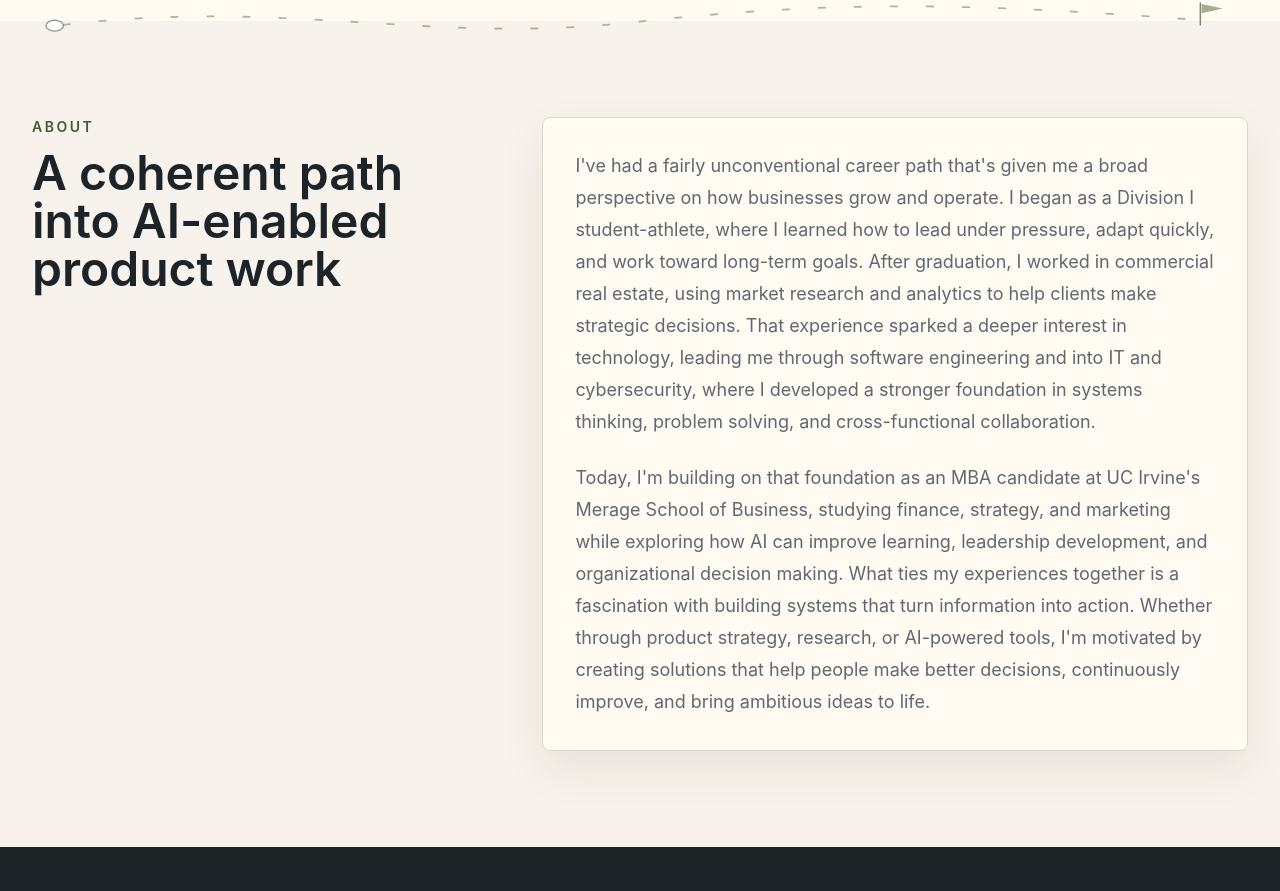
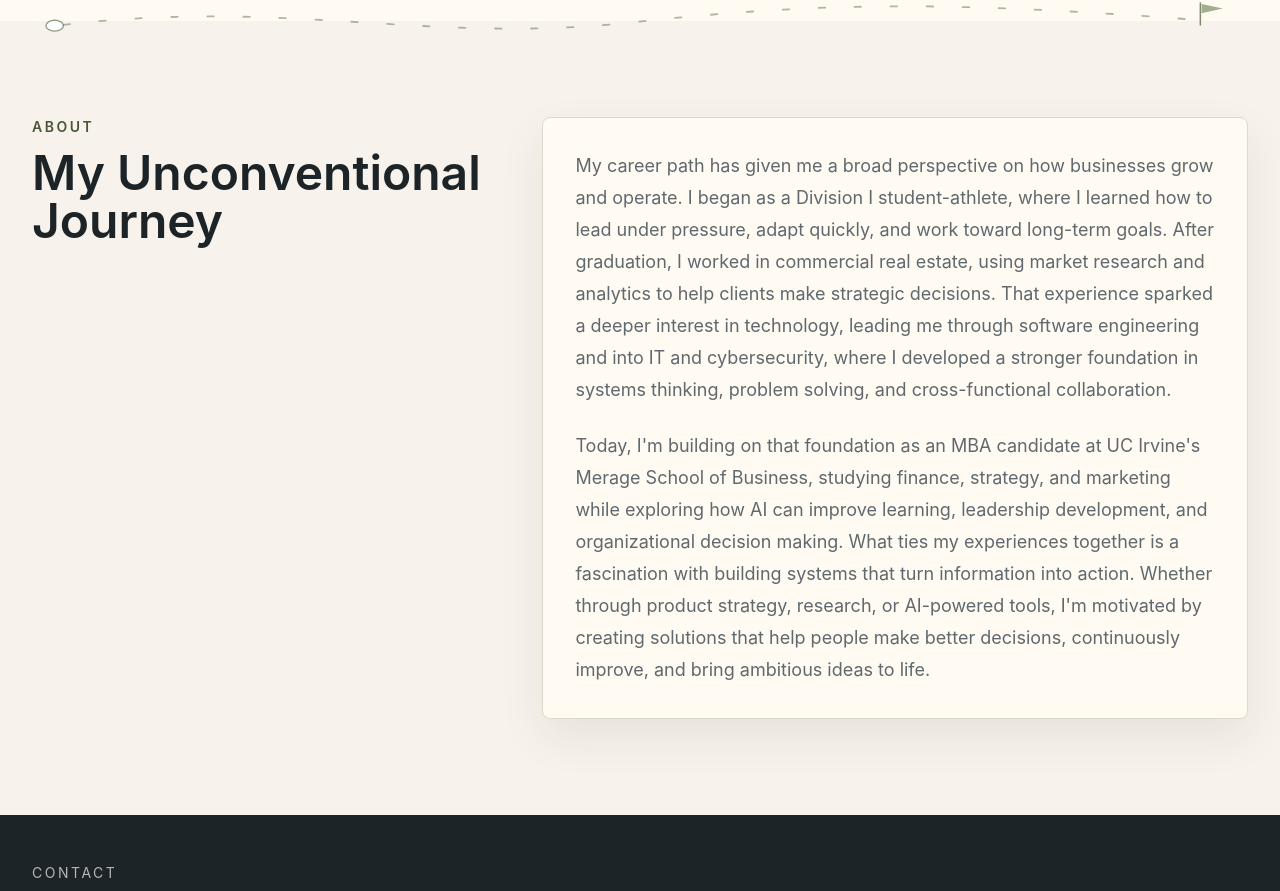
Before and after one commit to jb3k/jb3k.github.io, a React (Vite) app: page / in a window 1280 px wide. Shown: the part 6946-7837 px from the top of the page. Built offline with nearby package versions, Linux system fonts and the light colour scheme.

Commit message:
updated some wording

```diff
--- a/src/components/About.jsx
+++ b/src/components/About.jsx
@@ -5,7 +5,7 @@ export default function About() {
   return (
     <section id="about" className="section-pad">
       <div className="mx-auto grid max-w-7xl gap-10 px-4 sm:px-6 lg:grid-cols-[0.8fr_1.2fr] lg:px-8">
-        <SectionHeading eyebrow="About" title="A coherent path into AI-enabled product work" />
+        <SectionHeading eyebrow="About" title="My Unconventional Journey" />
         <div className="card p-6 sm:p-8">
           <div className="grid gap-6 text-lg leading-8 text-muted">
             {site.about.map((paragraph) => (
--- a/src/data/site.js
+++ b/src/data/site.js
@@ -33,7 +33,7 @@ export const site = {
     ],
   },
 about: [
-  "I've had a fairly unconventional career path that's given me a broad perspective on how businesses grow and operate. I began as a Division I student-athlete, where I learned how to lead under pressure, adapt quickly, and work toward long-term goals. After graduation, I worked in commercial real estate, using market research and analytics to help clients make strategic decisions. That experience sparked a deeper interest in technology, leading me through software engineering and into IT and cybersecurity, where I developed a stronger foundation in systems thinking, problem solving, and cross-functional collaboration.",
+  "My career path has given me a broad perspective on how businesses grow and operate. I began as a Division I student-athlete, where I learned how to lead under pressure, adapt quickly, and work toward long-term goals. After graduation, I worked in commercial real estate, using market research and analytics to help clients make strategic decisions. That experience sparked a deeper interest in technology, leading me through software engineering and into IT and cybersecurity, where I developed a stronger foundation in systems thinking, problem solving, and cross-functional collaboration.",
   "Today, I'm building on that foundation as an MBA candidate at UC Irvine's Merage School of Business, studying finance, strategy, and marketing while exploring how AI can improve learning, leadership development, and organizational decision making. What ties my experiences together is a fascination with building systems that turn information into action. Whether through product strategy, research, or AI-powered tools, I'm motivated by creating solutions that help people make better decisions, continuously improve, and bring ambitious ideas to life.",
 ],
   footerNote:
```
